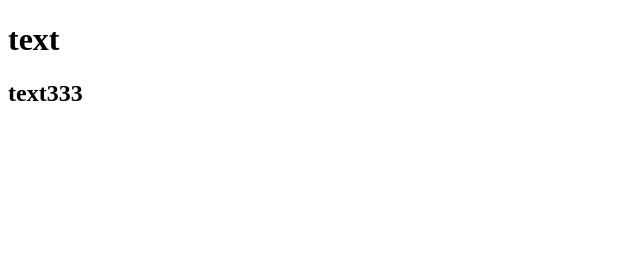
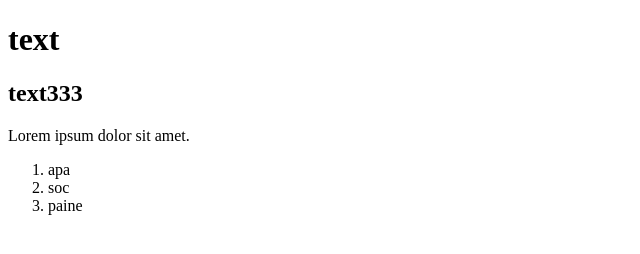
Before and after one commit to Grigore1P/Project1, a plain HTML site: page index.html in a window 1280 px wide. Shown: the whole page, without its empty margins (0-640 px from the left). Drawn offline with Linux system fonts and the light colour scheme.

Commit message:
am adaugat o lista numerotata

```diff
--- a/index.html
+++ b/index.html
@@ -9,8 +9,18 @@
 <h2>text333</h2>
 
 <div class="patrat">
+    <div class="copil">
+        <div class="nepot">
+            <p>Lorem ipsum dolor sit amet.</p>
+        </div>
+    </div>
+</div>
+<ol>
+    <li>apa</li>
+    <li>soc</li>
+    <li>paine</li>
+</ol>
 
-</div>
 
 </body>
 </html>
```
